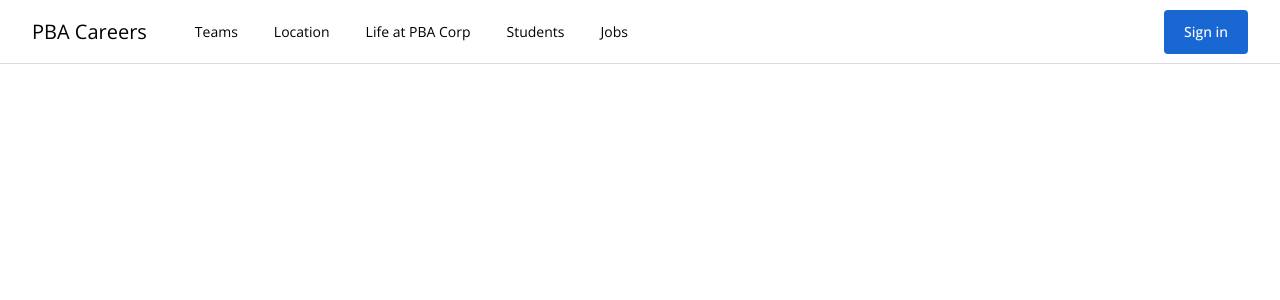
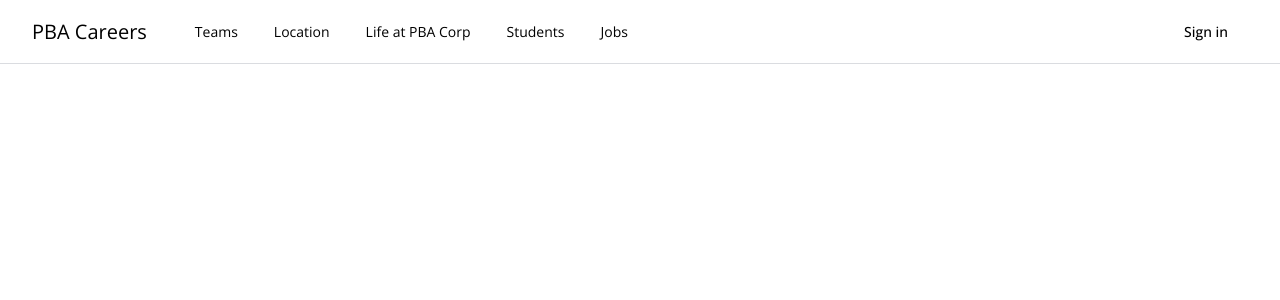
Before and after one commit to shoaibalirts/Job-Search-App-Vue-TailwindCSS-TypeScript, a Vue app: page / in a window 1280 px wide. Shown: the top 300 px of the page. Built offline with nearby package versions, Linux system fonts and the light colour scheme.

Commit message:
button is flexible

```diff
--- a/src/components/ActionButton.vue
+++ b/src/components/ActionButton.vue
@@ -6,7 +6,7 @@
 <script>
 export default {
   name: 'ActionButton',
-  props: ['loginText', 'isPrimary'],
+  props: ['loginText', 'type'],
   // props: {
   //   loginText: String,
   //   isPrimary: Boolean,
@@ -19,8 +19,8 @@ export default {
   computed: {
     buttonClass() {
       return {
-        primary: this.isPrimary,
-        secondary: !this.isPrimary,
+        primary: this.type === 'primary',
+        secondary: this.type === 'secondary',
       }
     },
   },
@@ -33,10 +33,10 @@ button {
   @apply rounded px-5 py-3 font-medium;
 }
 .primary {
-  @apply bg-brand-blue-1 hover:shadow-blue border-0 text-white;
+  @apply border-0 bg-brand-blue-1 text-white hover:shadow-blue;
 }
 .secondary {
-  @apply text-brand-blue-1 hover:bg-brand-blue-2 border-0 bg-transparent hover:text-white;
+  @apply border-0 bg-transparent text-brand-blue-1 hover:bg-brand-blue-2 hover:text-white;
 }
 .secondary {
 }
--- a/src/components/MainNav.vue
+++ b/src/components/MainNav.vue
@@ -12,12 +12,7 @@
         </nav>
         <div class="ml-auto flex h-full items-center">
           <profile-image v-if="isLoggedIn" />
-          <action-button
-            v-else
-            @click="loginUser"
-            :login-text="loginText"
-            :is-primary="isPrimary"
-          />
+          <action-button v-else @click="loginUser" :login-text="loginText" :type="primary" />
         </div>
       </div>
     </div>
@@ -40,7 +35,7 @@ export default {
       menuItems: ['Teams', 'Location', 'Life at PBA Corp', 'Students', 'Jobs'],
       isLoggedIn: false,
       loginText: 'Sign in',
-      isPrimary: true,
+      // type: 'primary',
     }
   },
   methods: {
```
Also changed, not shown: 1 other file (tests, documents, lock files or other folders).
